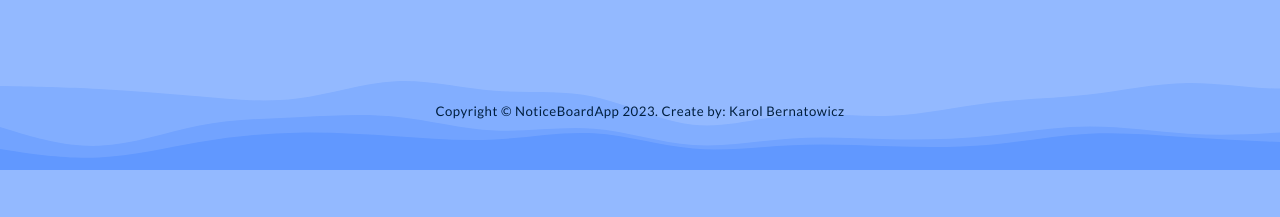
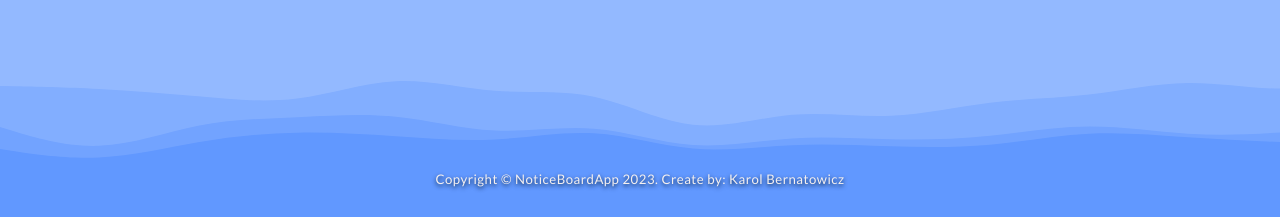
Before and after one commit to karollion/Vintage4You, a React (Create React App) app in the folder client/: page / in a window 1280 px wide. Shown: the part 901-1118 px from the top of the page. Before the commit the page ends 1071 px from the top, so only its background shows below. Built offline with nearby package versions, Linux system fonts and the light colour scheme; no server answers.

Commit message:
Add styles to footer

```diff
--- a/client/src/components/common/Title/Title.module.scss
+++ b/client/src/components/common/Title/Title.module.scss
@@ -2,7 +2,7 @@
 
 .title {
   color: $title-text-color;
-  text-shadow: $text-color-dark 0 2px 4px;
+  text-shadow: $text-shadow;
   font-size: calc($base-size * 4);
   text-align: center;
   margin: 20px 0 0 0;
--- a/client/src/components/views/Footer/Footer.js
+++ b/client/src/components/views/Footer/Footer.js
@@ -10,10 +10,13 @@ const Footer = () => {
 
     return (
       <div className={styles.root}>
-        <p>
-          Copyright &copy; NoticeBoardApp {getDate()}.  Create by:
-          <a href='https://karol-bernatowicz-portfolio.replit.app/'  target="_blank" title="Karol Bernatowicz home page"  rel="noreferrer">  Karol Bernatowicz</a>
-        </p>
+        <div className={styles.vaves}></div>
+        <div className={styles.text}>
+          <p>
+            Copyright &copy; NoticeBoardApp {getDate()}.  Create by:
+            <a href='https://karol-bernatowicz-portfolio.replit.app/'  target="_blank" title="Karol Bernatowicz home page"  rel="noreferrer">  Karol Bernatowicz</a>
+          </p>
+        </div>
       </div>
     );
 };
--- a/client/src/components/views/Footer/Footer.module.scss
+++ b/client/src/components/views/Footer/Footer.module.scss
@@ -2,16 +2,29 @@
 
 .root {
   width: 100%;
-  height: 100px;
-  background-image: url(../../../../public/images/vaves3.svg);
-  background-size: cover;
   display: flex;
+  flex-direction: column;
   align-items: center;
   justify-content: center;
   text-align: center;
+  color: $color-light;
+  text-shadow: $text-shadow;
 
   a {
     text-decoration: none;
-    color: $text-color-dark;
+    color: $color-light;
+  }
+
+  .text {
+    height: 50px;
+    width: 100%;
+    background: $footer-bg-color;
+  }
+
+  .vaves {
+    width: 100%;
+    height: 100px;
+    background-image: url(../../../../public/images/vaves3.svg);
+    background-size: cover;
   }
 }
--- a/client/src/styles/settings.scss
+++ b/client/src/styles/settings.scss
@@ -11,9 +11,6 @@ $color-blue-vdark: #001f3f;
 
 $color-black:  #1a1a1a;
 
-$font-text: 'Lato', sans-serif;
-$font-text2: 'Sacramento', cursive;
-
 %shadowCard {
   -webkit-box-shadow: 5px 5px 24px 0px rgba(66, 68, 90, 1);
   -moz-box-shadow: 5px 5px 24px 0px rgba(66, 68, 90, 1);
@@ -26,6 +23,11 @@ $transition: all 0.5s;
 
 $text-color-dark: $color-blue-vdark;
 $text-color-light: $color-light;
+
+$text-shadow: $text-color-dark 0 2px 4px;
+
+$font-text: 'Lato', sans-serif;
+$font-text2: 'Sacramento', cursive;
 
 // ------ Nav bar ------ //
 
@@ -44,3 +46,7 @@ $title-text-font: $font-text;
 
 $card-bg-color: $color-light;
 $cadr-border-color: $color-active;
+
+// ------ Footer ------ //
+
+$footer-bg-color: $color-blue-mid;
```
